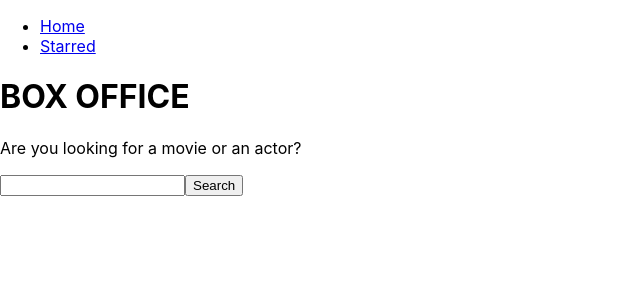
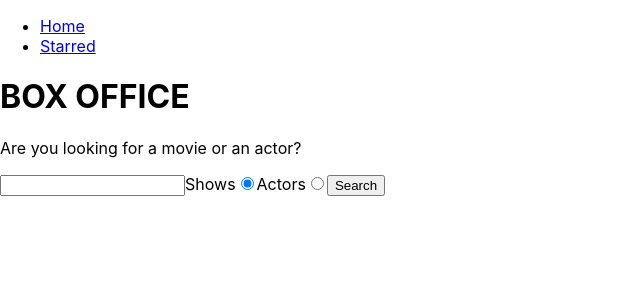
Before and after one commit to Avinash-Saini090/box_office_app, a React (Create React App) app: page / in a window 1280 px wide. Shown: the top 300 px of the page, without its empty margins (0-640 px from the left). Built offline with nearby package versions, Linux system fonts and the light colour scheme.

Commit message:
added search for actors

```diff
--- a/src/api/tvmaze.js
+++ b/src/api/tvmaze.js
@@ -8,3 +8,5 @@
 };
 
 export const searchForShows = query => apiGet(`/search/shows?q=${query}`);
+
+export const searchForPeople = query => apiGet(`/search/people?q=${query}`);
--- a/src/pages/Home.jsx
+++ b/src/pages/Home.jsx
@@ -1,23 +1,34 @@
 import { useState } from 'react';
-import { searchForShows } from '../api/tvmaze';
+import { searchForShows, searchForPeople } from '../api/tvmaze';
 
 const Home = () => {
   const [searchStr, setSearchStr] = useState('');
   const [apiData, setApiData] = useState(null);
   const [apiDataError, setApiDataError] = useState(null);
+  const [searchOption, setSearchOption] = useState('shows');
 
   const onSearchInputChange = ev => {
     setSearchStr(ev.target.value);
   };
 
+  const onRadioChange = ev => {
+    setSearchOption(ev.target.value)
+  }
+
   const onSearch = async ev => {
     ev.preventDefault();
 
     try {
-      setApiData(null);
+      setApiDataError(null);
+      if (searchOption === 'shows') {
+        const result = await searchForShows(searchStr);
+        setApiData(result);
+      } else {
+        const result = await searchForPeople(searchStr);
+        setApiData(result);
+      }
 
-      const result = await searchForShows(searchStr);
-      setApiData(result);
+
     } catch (error) {
       setApiDataError(error);
     }
@@ -29,16 +40,27 @@
     }
 
     if (apiData) {
-      return apiData.map(data => (
-        <div key={data.show.id}>{data.show.name}</div>
+      return apiData[0].show
+      ? apiData.map(data => <div key={data.show.id}>{data.show.name}</div>)
+      : apiData.map(data => (<div key={data.person.id}>{data.person.name}</div>
       ));
     }
+
+    return null;
   };
 
   return (
     <div>
       <form onSubmit={onSearch}>
         <input type="text" value={searchStr} onChange={onSearchInputChange} />
+        <label>
+          Shows
+          <input type="radio" name="search-option" value="shows" checked={searchOption ==='shows'} onChange={onRadioChange}/>
+        </label>
+        <label>
+          Actors
+          <input type="radio" name="search-option" value="actors" checked={searchOption ==='actors'} onChange={onRadioChange} />
+        </label>
         <button type="submit">Search</button>
       </form>
       <div>{renderApiData()}</div>
```
